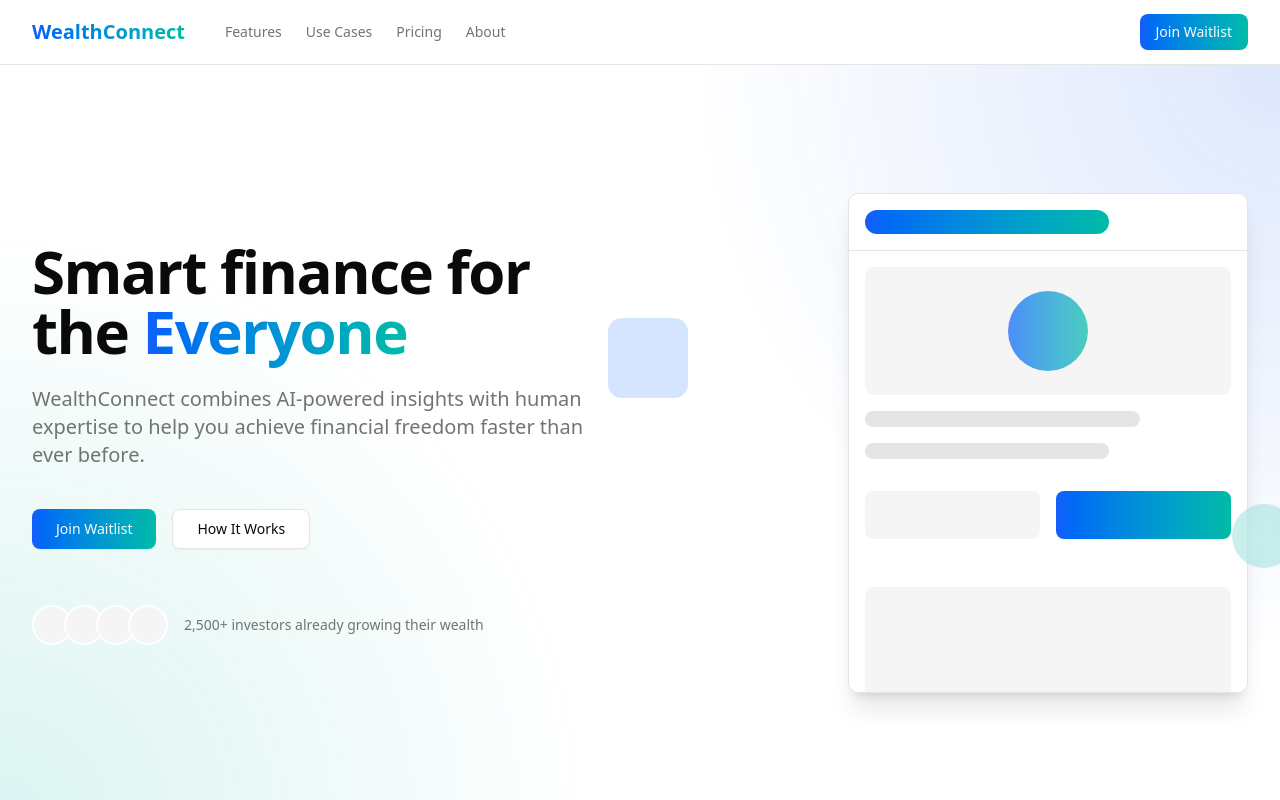
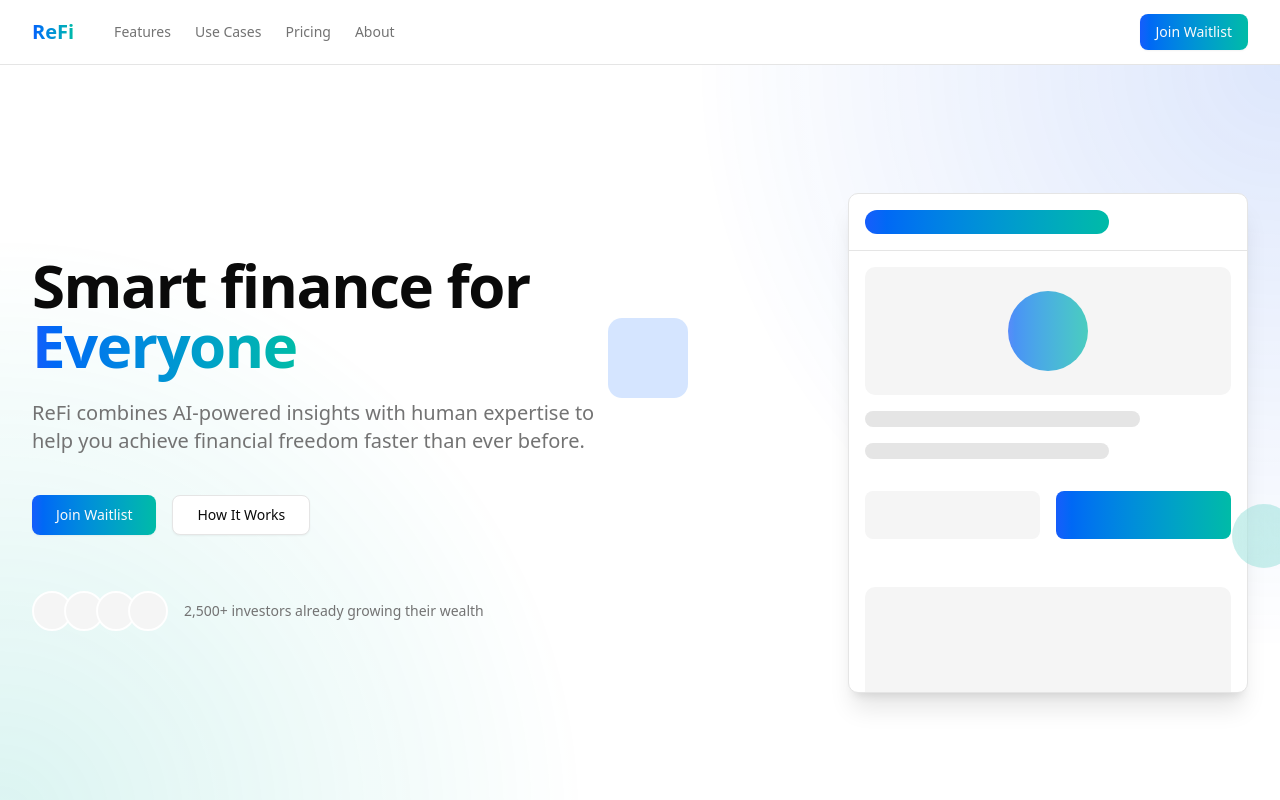
Before and after one commit to som1shi/wealthconnect, a Next.js app in the folder wealth-connect/: page / in a window 1280 px wide. Shown: the top 800 px of the page. Built offline with nearby package versions, Linux system fonts and the light colour scheme.

Commit message:
renamed to ReFi and added waitlist

```diff
--- a/wealth-connect/src/app/layout.tsx
+++ b/wealth-connect/src/app/layout.tsx
@@ -4,8 +4,8 @@
 import { Footer } from "@/components/common/Footer";
 
 export const metadata: Metadata = {
-  title: "WealthConnect - Smart Finance for Modern Investors",
-  description: "WealthConnect combines AI-powered insights with human expertise to help you achieve financial freedom faster than ever before.",
+  title: "ReFi - Smart Finance for Everyonne",
+  description: "ReFicombines AI-powered insights with human expertise to help you achieve financial freedom faster than ever before.",
 };
 
 export default function RootLayout({
--- /dev/null
+++ b/wealth-connect/src/app/waitlist/page.tsx
@@ -0,0 +1,109 @@
+"use client";
+
+import { Button } from "@/components/ui/button";
+import { Input } from "@/components/ui/input";
+import { useState } from "react";
+import Link from "next/link";
+
+export default function WaitlistPage() {
+  const [isSubmitted, setIsSubmitted] = useState(false);
+  const [isLoading, setIsLoading] = useState(false);
+
+  const handleSubmit = async (e: React.FormEvent<HTMLFormElement>) => {
+    e.preventDefault();
+    setIsLoading(true);
+
+    const formData = new FormData(e.currentTarget);
+    const name = formData.get("name");
+    const email = formData.get("email");
+
+    try {
+      await fetch(
+        "https://script.google.com/macros/s/AKfycbxPYfhUUGuiSQ0WbYwN-Yt-Sy9FOGWlJrvfLkd7idQd_t4NAfXjp5SZBQCMgXmwgj-9Qw/exec",
+        {
+          method: "POST",
+          body: formData,
+          mode: "no-cors"
+        }
+      );
+
+      setIsSubmitted(true);
+      e.currentTarget.reset();
+    } catch (error) {
+      console.error("Error:", error);
+    } finally {
+      setIsLoading(false);
+    }
+  };
+
+  return (
+    <div className="min-h-screen bg-neutral-50 dark:bg-neutral-900 flex flex-col items-center justify-center p-4">
+      <div className="w-full max-w-md mx-auto bg-background rounded-xl shadow-lg p-8">
+        <div className="text-center mb-8">
+          <h1 className="text-3xl font-bold tracking-tight">
+            Join Our Waitlist
+          </h1>
+          <p className="text-muted-foreground mt-2">
+            Be among the first to experience our powerful debt management tools.
+          </p>
+        </div>
+
+        {isSubmitted ? (
+          <div className="text-center space-y-4">
+            <div className="inline-flex items-center justify-center w-16 h-16 rounded-full bg-green-100 dark:bg-green-900/30 text-green-600 mb-4">
+              <svg xmlns="http://www.w3.org/2000/svg" width="30" height="30" viewBox="0 0 24 24" fill="none" stroke="currentColor" strokeWidth="2" strokeLinecap="round" strokeLinejoin="round">
+                <path d="M22 11.08V12a10 10 0 1 1-5.93-9.14" />
+                <polyline points="22 4 12 14.01 9 11.01" />
+              </svg>
+            </div>
+            <h2 className="text-2xl font-semibold">Thanks for joining!</h2>
+            <p className="text-muted-foreground">
+              We&apos;ll notify you as soon as we&apos;re ready to launch.
+            </p>
+            <Button asChild className="mt-4 bg-gradient-to-r from-blue-600 to-teal-500 hover:opacity-90">
+              <Link href="/">Return to Home</Link>
+            </Button>
+          </div>
+        ) : (
+          <form onSubmit={handleSubmit} className="space-y-6">
+            <div className="space-y-4">
+              <div className="space-y-2">
+                <label htmlFor="name" className="text-sm font-medium">
+                  Full Name
+                </label>
+                <Input
+                  id="name"
+                  name="name"
+                  placeholder="Enter your name"
+                  required
+                />
+              </div>
+              <div className="space-y-2">
+                <label htmlFor="email" className="text-sm font-medium">
+                  Email Address
+                </label>
+                <Input
+                  id="email"
+                  name="email"
+                  type="email"
+                  placeholder="Enter your email address"
+                  required
+                />
+              </div>
+            </div>
+            <Button
+              type="submit"
+              className="w-full bg-gradient-to-r from-blue-600 to-teal-500 hover:opacity-90"
+              disabled={isLoading}
+            >
+              {isLoading ? "Submitting..." : "Join Waitlist"}
+            </Button>
+            <p className="text-xs text-muted-foreground text-center mt-4">
+              We respect your privacy and will never share your information.
+            </p>
+          </form>
+        )}
+      </div>
+    </div>
+  );
+}
--- a/wealth-connect/src/components/common/Footer.tsx
+++ b/wealth-connect/src/components/common/Footer.tsx
@@ -11,7 +11,7 @@
           <div className="md:col-span-1">
             <Link href="/" className="flex items-center mb-4">
               <span className="font-bold text-xl bg-gradient-to-r from-blue-600 to-teal-500 bg-clip-text text-transparent">
-                WealthConnect
+                ReFi
               </span>
             </Link>
             <p className="text-sm text-muted-foreground mb-6">
--- a/wealth-connect/src/components/common/Navbar.tsx
+++ b/wealth-connect/src/components/common/Navbar.tsx
@@ -14,7 +14,7 @@
         <div className="flex items-center gap-6 md:gap-10">
           <Link href="/" className="flex items-center space-x-2">
             <span className="font-bold text-xl bg-gradient-to-r from-blue-600 to-teal-500 bg-clip-text text-transparent">
-              WealthConnect
+              ReFi
             </span>
           </Link>
           <div className="hidden md:flex gap-6">
--- a/wealth-connect/src/components/landing/Cta.tsx
+++ b/wealth-connect/src/components/landing/Cta.tsx
@@ -24,7 +24,7 @@
               </span>
             </h2>
             <p className="text-xl text-muted-foreground max-w-2xl mx-auto">
-              Join thousands of investors who are already growing their wealth with WealthConnect.
+              Join thousands of investors who are already growing their wealth with ReFi.
             </p>
           </div>
 
--- a/wealth-connect/src/components/landing/Hero.tsx
+++ b/wealth-connect/src/components/landing/Hero.tsx
@@ -18,13 +18,13 @@
         <div className="grid grid-cols-1 md:grid-cols-2 gap-8 items-center">
           <div className="flex flex-col gap-6">
             <h1 className="text-4xl md:text-5xl lg:text-6xl font-bold tracking-tight">
-              Smart finance for the{" "}
+              Smart finance for {" "}
               <span className="bg-gradient-to-r from-blue-600 to-teal-500 bg-clip-text text-transparent">
                 Everyone
               </span>
             </h1>
             <p className="text-xl text-muted-foreground">
-              WealthConnect combines AI-powered insights with human expertise to
+              ReFi combines AI-powered insights with human expertise to
               help you achieve financial freedom faster than ever before.
             </p>
             <div className="flex flex-col sm:flex-row gap-4 mt-4">
--- a/wealth-connect/src/components/landing/HowItWorks.tsx
+++ b/wealth-connect/src/components/landing/HowItWorks.tsx
@@ -128,7 +128,7 @@
           <h2 className="text-3xl md:text-4xl font-bold tracking-tight mb-4">
             How{" "}
             <span className="bg-gradient-to-r from-blue-600 to-teal-500 bg-clip-text text-transparent">
-              WealthConnect
+              ReFi
             </span>{" "}
             works
           </h2>
--- a/wealth-connect/src/components/landing/Testimonials.tsx
+++ b/wealth-connect/src/components/landing/Testimonials.tsx
@@ -11,7 +11,7 @@
 const testimonials = [
   {
     quote:
-      "WealthConnect changed my approach to investing. The AI-powered recommendations helped me optimize my portfolio and I've seen a 22% increase in returns.",
+      "ReFi changed my approach to investing. The AI-powered recommendations helped me optimize my portfolio and I've seen a 22% increase in returns.",
     name: "Michael Chen",
     role: "Software Engineer",
     image: "/avatars/michael.jpg",
@@ -19,7 +19,7 @@
   },
   {
     quote:
-      "As someone who knew little about investing, WealthConnect made the process simple and approachable. Their financial advisors were incredibly helpful.",
+      "As someone who knew little about investing, ReFi made the process simple and approachable. Their financial advisors were incredibly helpful.",
     name: "Sarah Johnson",
     role: "Marketing Director",
     image: "/avatars/sarah.jpg",
@@ -35,7 +35,7 @@
   },
   {
     quote:
-      "I've tried other financial platforms, but WealthConnect's personalized approach and intuitive interface sets it apart. Highly recommend!",
+      "I've tried other financial platforms, but ReFi's personalized approach and intuitive interface sets it apart. Highly recommend!",
     name: "Emma Torres",
     role: "Healthcare Professional",
     image: "/avatars/emma.jpg",
@@ -43,7 +43,7 @@
   },
   {
     quote:
-      "The tax optimization strategies alone have saved me thousands. WealthConnect pays for itself many times over.",
+      "The tax optimization strategies alone have saved me thousands. ReFi pays for itself many times over.",
     name: "Robert Kim",
     role: "Freelance Consultant",
     image: "/avatars/robert.jpg",
@@ -63,7 +63,7 @@
             </span>
           </h2>
           <p className="text-xl text-muted-foreground">
-            See what our customers say about how WealthConnect has transformed
+            See what our customers say about how ReFi has transformed
             their financial lives.
           </p>
         </div>
```
